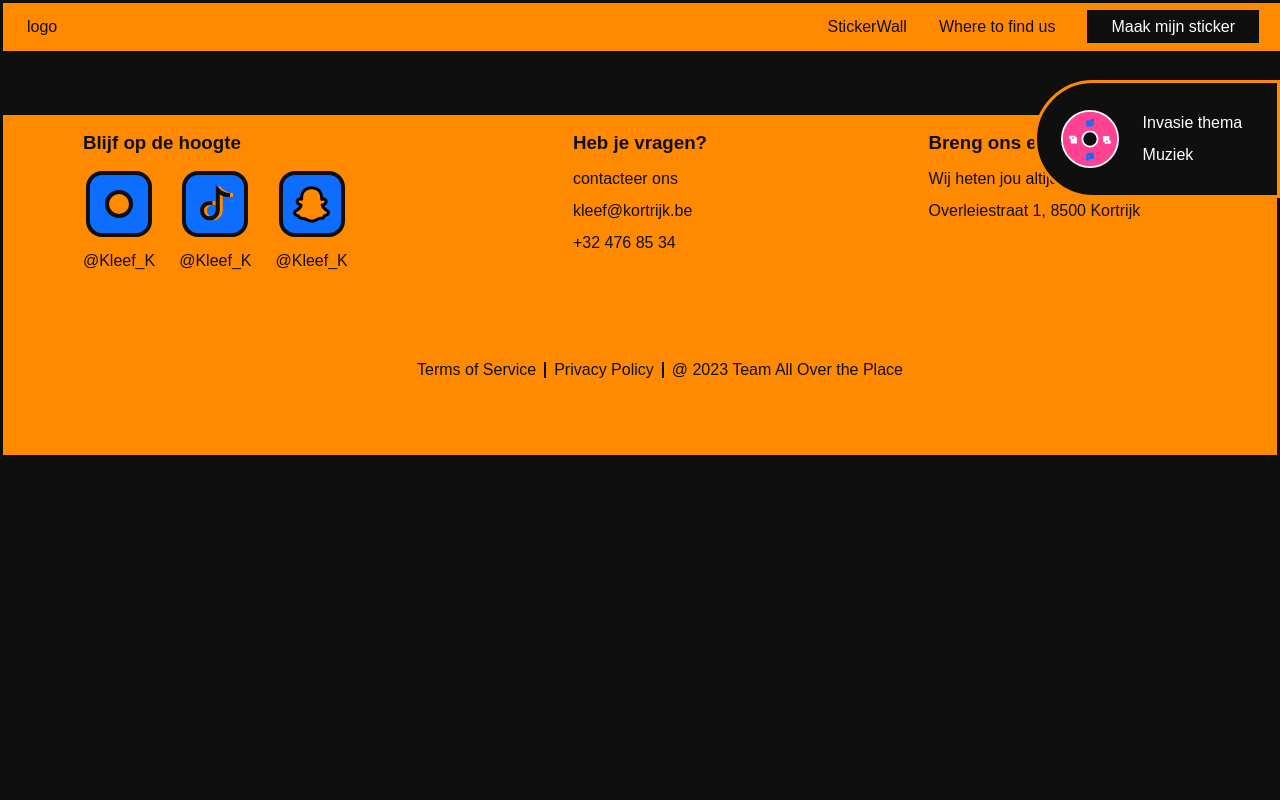
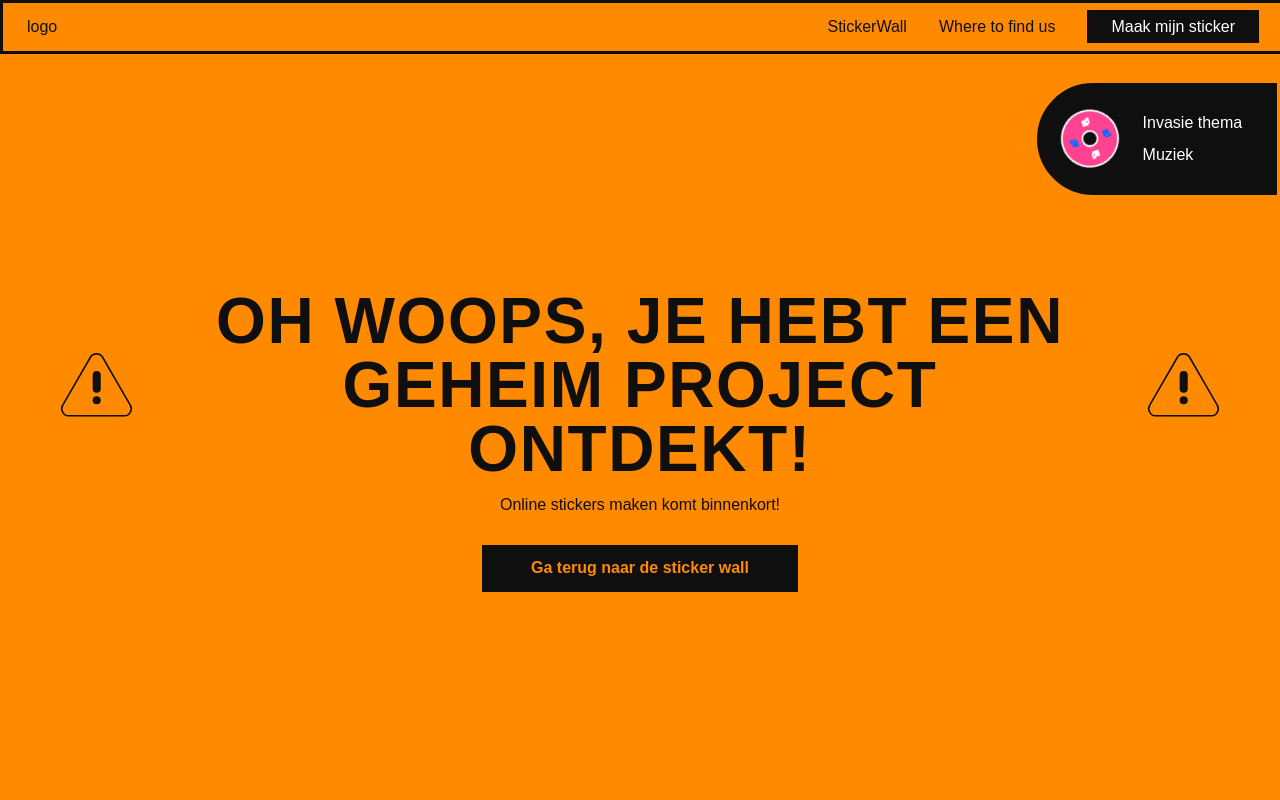
Before and after one commit to vanasti/KortrijkxRotterdam, a React (Vite) app in the folder client-site/: page /stickercreation in a window 1280 px wide. Shown: the top 800 px of the page. Built offline with nearby package versions, Linux system fonts and the light colour scheme; a web font is replaced by a local one.

Commit message:
details p1

```diff
--- a/client-site/src/css/style.css
+++ b/client-site/src/css/style.css
@@ -25,6 +25,7 @@
     --fontsize-large: 2.5rem;
     --fontsize-extralarge: 4rem;
     --scale-svg-small: .8;
+    --scale-svg-medium: .4;
 }
 
 html {
@@ -50,6 +51,39 @@ h2 {
     letter-spacing: .1rem;
     margin: 0;
     font-size: 4rem;
+}
+
+.error {
+    background-color: var(--color-orange);
+    block-size: 100vh;
+    display: flex;
+    flex-direction: column;
+    justify-content: center;
+    align-items: center;
+}
+
+.error>h2::before,
+.error>h2::after {
+    content: url(/desktop/danger.svg);
+    transform: scale(var(--scale-svg-medium));
+}
+
+.error>h2 {
+    text-align: center;
+    display: flex;
+    align-items: center;
+}
+
+.error>.button {
+    background-color: var(--color-black);
+    color: var(--color-orange);
+    transition: all .2s ease-in-out;
+}
+
+.error>.button:hover {
+    background-color: var(--color-orange);
+    color: var(--color-black);
+    transition: all .2s ease-in-out;
 }
 
 .title {
@@ -126,6 +160,7 @@ li>* {
 .theme>img {
     max-inline-size: 30%;
     aspect-ratio: 1/1;
+    animation: rotation 8s infinite linear;
 }
 
 .theme__flex>p {
@@ -222,11 +257,13 @@ canvas {
     margin: var(--gap-small) var(--gap-medium);
     text-decoration: none;
     color: var(--color-black);
+    transition: all .2s ease-in-out;
 }
 
 .button:hover {
     background-color: var(--color-black);
     color: var(--color-orange);
+    transition: all .2s ease-in-out;
 }
 
 .scrollCta::before,
@@ -472,3 +509,13 @@ canvas {
 .terms--outline {
     border-inline-end: 2px solid var(--color-black);
 }
+
+@keyframes rotation {
+    from {
+        transform: rotate(0deg);
+    }
+
+    to {
+        transform: rotate(360deg);
+    }
+}
--- a/client-site/src/main.jsx
+++ b/client-site/src/main.jsx
@@ -9,15 +9,20 @@ import Root from './layouts/rootLayout';
 import Home from './routes/Home';
 import Place from './routes/Place';
 import Stickercreation from './routes/CreateSticker';
+import Error from './routes/Error';
 //import all routes in here
 
 const router = createBrowserRouter([
   {
     path: "/",
     element: <Root />,
-    children:[
+    errorElement: <Error />,
+    children: [
       {
-        index:true,
+        errorElement: <Error />,
+        children: [
+          {
+            index: true,
             element: <Home />,
           },
           {
@@ -29,6 +34,8 @@ const router = createBrowserRouter([
             element: <Stickercreation />
           }
         ]
+      }
+    ]
   },
 ]);
 
--- a/client-site/src/routes/CreateSticker.jsx
+++ b/client-site/src/routes/CreateSticker.jsx
@@ -1,8 +1,11 @@
+import Button from "../components/Button";
 const Stickercreation = () => {
     return (
-        <>
-            <h2>Create Sticker</h2>
-        </>
+        <div className="error">
+            <h2>Oh woops, je hebt een geheim project ontdekt!</h2>
+            <p>Online stickers maken komt binnenkort!</p>
+            <Button link="/" text="Ga terug naar de sticker wall" />
+        </div>
     );
 }
 
--- /dev/null
+++ b/client-site/src/routes/Error.jsx
@@ -0,0 +1,11 @@
+import Button from "../components/Button";
+const Error = () => {
+    return (
+        <div className="error">
+            <h2>Oh no! It seems like you're lost!</h2>
+            <Button link="/" text="Keer terug naar de stickermuur" />
+        </div>
+    );
+}
+
+export default Error;
```
Also changed, not shown: client-site/public/desktop/danger.svg (added). Lines whose indentation alone changed are shown as unchanged.
